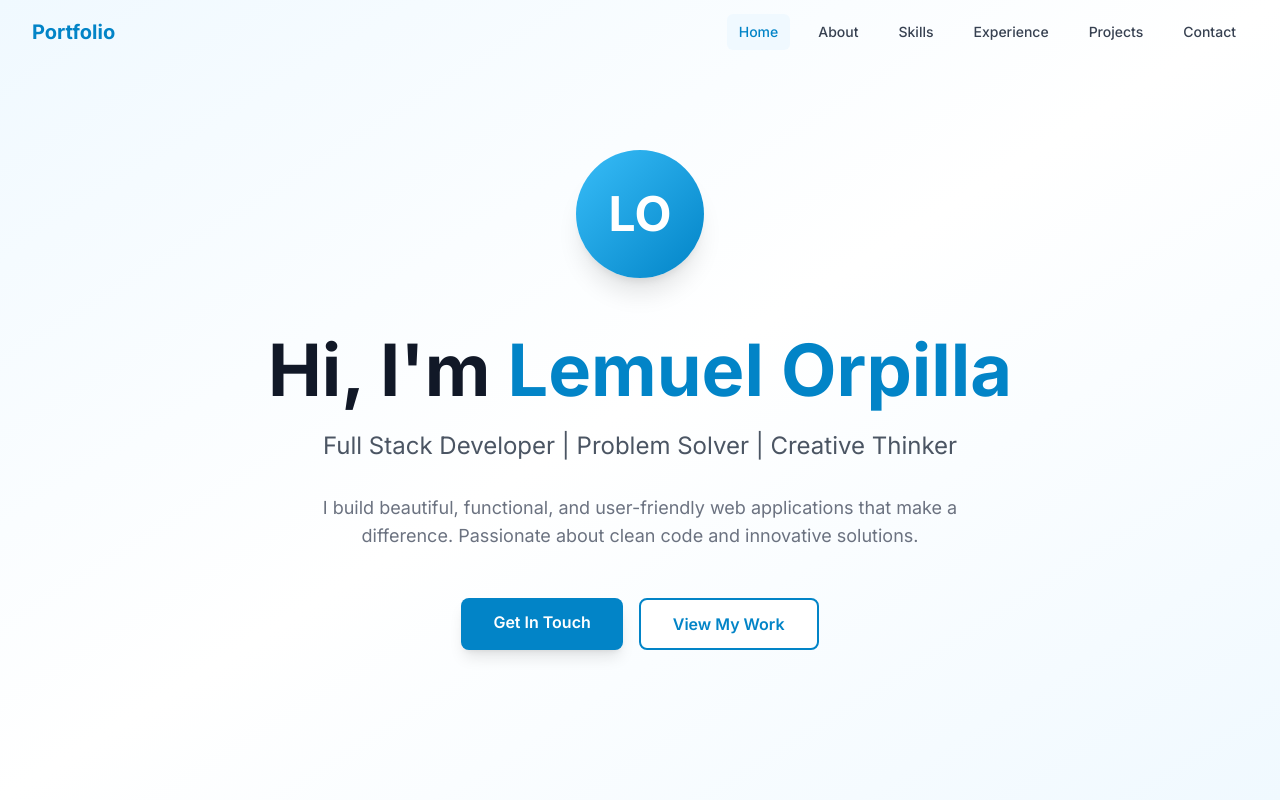
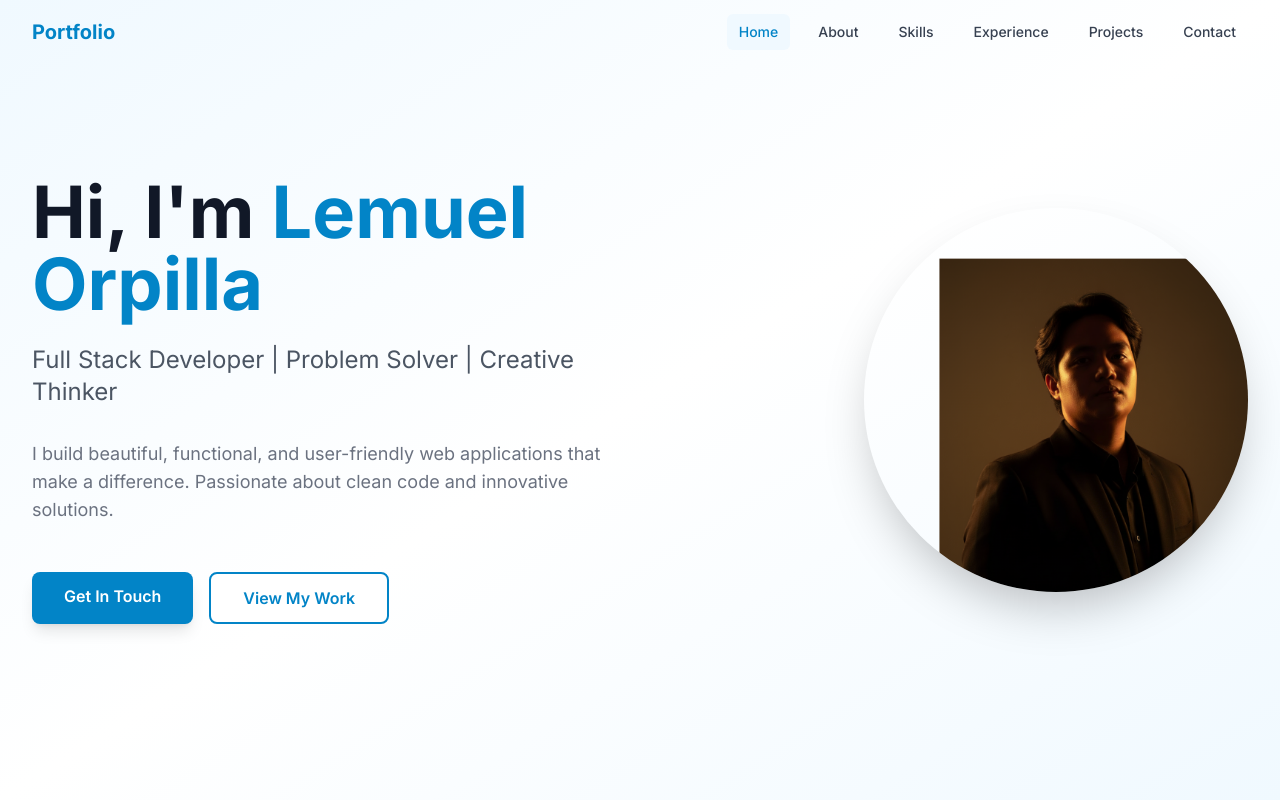
Before and after one commit to Toorpeedoo/Lemuel-Orpilla, a Next.js app: page / in a window 1280 px wide. Shown: the top 800 px of the page. Built offline with nearby package versions, Linux system fonts and the light colour scheme.

Commit message:
ewan
NEW

```diff
--- a/components/Hero.tsx
+++ b/components/Hero.tsx
@@ -1,46 +1,57 @@
+import Image from 'next/image'
+
 export default function Hero() {
   return (
     <section
       id="home"
       className="min-h-screen flex items-center justify-center bg-gradient-to-br from-primary-50 via-white to-primary-50 dark:from-gray-900 dark:via-gray-800 dark:to-gray-900"
     >
-      <div className="max-w-7xl mx-auto px-4 sm:px-6 lg:px-8 py-20 text-center">
-        <div className="mb-8">
-          <div className="inline-block mb-6">
-            <div className="w-32 h-32 rounded-full bg-gradient-to-br from-primary-400 to-primary-600 mx-auto flex items-center justify-center text-5xl font-bold text-white shadow-xl">
-              LO
-            </div>
-          </div>
-        </div>
-        <h1 className="text-5xl md:text-6xl lg:text-7xl font-bold text-gray-900 dark:text-white mb-6">
+      <div className="max-w-7xl mx-auto px-4 sm:px-6 lg:px-8 py-12 sm:py-16 md:py-20">
+        <div className="grid md:grid-cols-2 gap-8 sm:gap-10 md:gap-12 items-center">
+          <div className="text-center md:text-left order-2 md:order-1">
+            <h1 className="text-3xl sm:text-4xl md:text-5xl lg:text-6xl xl:text-7xl font-bold text-gray-900 dark:text-white mb-4 sm:mb-6">
               Hi, I&apos;m{' '}
               <span className="text-primary-600 dark:text-primary-400">
                 Lemuel Orpilla
               </span>
             </h1>
-        <p className="text-xl md:text-2xl text-gray-600 dark:text-gray-300 mb-8 max-w-3xl mx-auto">
+            <p className="text-base sm:text-lg md:text-xl lg:text-2xl text-gray-600 dark:text-gray-300 mb-4 sm:mb-6 md:mb-8">
               Full Stack Developer | Problem Solver | Creative Thinker
             </p>
-        <p className="text-lg text-gray-500 dark:text-gray-400 mb-12 max-w-2xl mx-auto">
+            <p className="text-sm sm:text-base md:text-lg text-gray-500 dark:text-gray-400 mb-6 sm:mb-8 md:mb-12">
               I build beautiful, functional, and user-friendly web applications that
               make a difference. Passionate about clean code and innovative
               solutions.
             </p>
-        <div className="flex flex-col sm:flex-row gap-4 justify-center">
+            <div className="flex flex-col sm:flex-row gap-3 sm:gap-4 justify-center md:justify-start">
               <a
                 href="#contact"
-            className="px-8 py-3 bg-primary-600 text-white rounded-lg font-semibold hover:bg-primary-700 transition-colors shadow-lg hover:shadow-xl transform hover:-translate-y-1"
+                className="px-6 sm:px-8 py-2.5 sm:py-3 bg-primary-600 text-white rounded-lg text-sm sm:text-base font-semibold hover:bg-primary-700 active:bg-primary-800 transition-colors shadow-lg hover:shadow-xl transform hover:-translate-y-1 touch-manipulation"
               >
                 Get In Touch
               </a>
               <a
                 href="#projects"
-            className="px-8 py-3 bg-white dark:bg-gray-800 text-primary-600 dark:text-primary-400 border-2 border-primary-600 dark:border-primary-400 rounded-lg font-semibold hover:bg-primary-50 dark:hover:bg-primary-900/20 transition-colors"
+                className="px-6 sm:px-8 py-2.5 sm:py-3 bg-white dark:bg-gray-800 text-primary-600 dark:text-primary-400 border-2 border-primary-600 dark:border-primary-400 rounded-lg text-sm sm:text-base font-semibold hover:bg-primary-50 dark:hover:bg-primary-900/20 active:bg-primary-100 dark:active:bg-primary-900/30 transition-colors touch-manipulation"
               >
                 View My Work
               </a>
             </div>
           </div>
+          <div className="flex justify-center md:justify-end order-1 md:order-2 mb-6 md:mb-0">
+            <div className="relative w-48 h-48 sm:w-56 sm:h-56 md:w-72 md:h-72 lg:w-80 lg:h-80 xl:w-96 xl:h-96">
+              <Image
+                src="/profile.png"
+                alt="Lemuel Orpilla"
+                fill
+                className="rounded-full object-cover shadow-2xl"
+                priority
+                sizes="(max-width: 640px) 192px, (max-width: 768px) 224px, (max-width: 1024px) 288px, (max-width: 1280px) 320px, 384px"
+              />
+            </div>
+          </div>
+        </div>
+      </div>
     </section>
   )
 }
```
Also changed, not shown: Profile.png (added), public/profile.png (added). Lines whose indentation alone changed are shown as unchanged.
